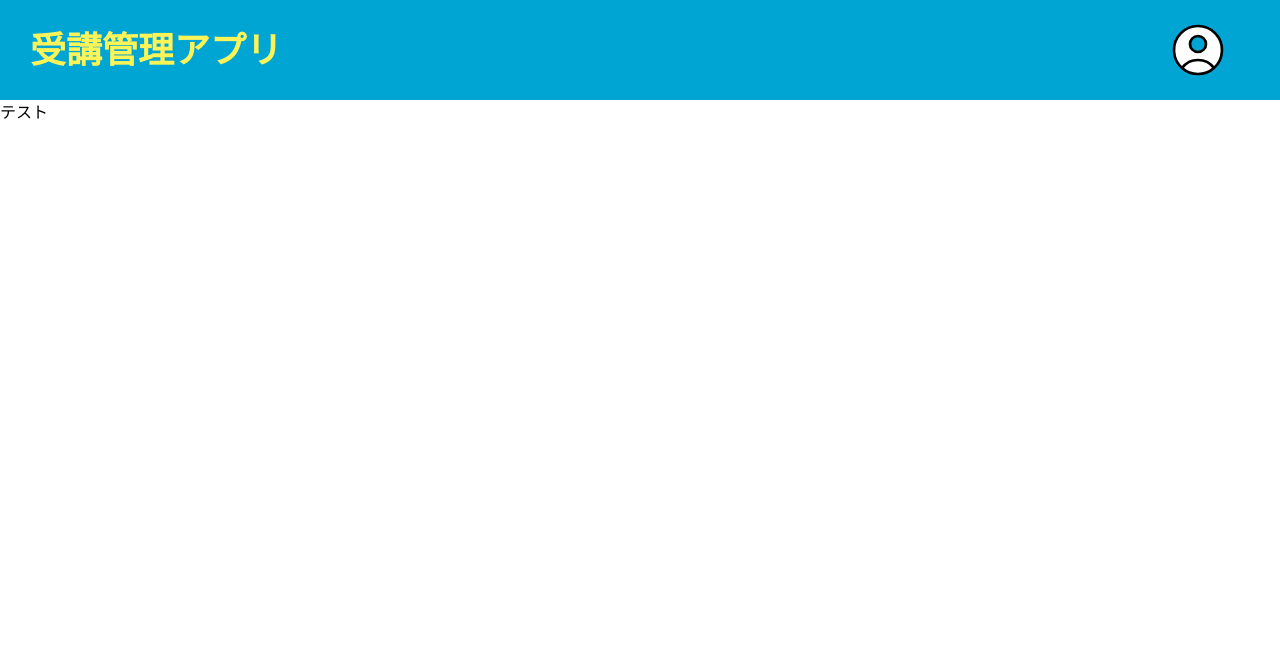
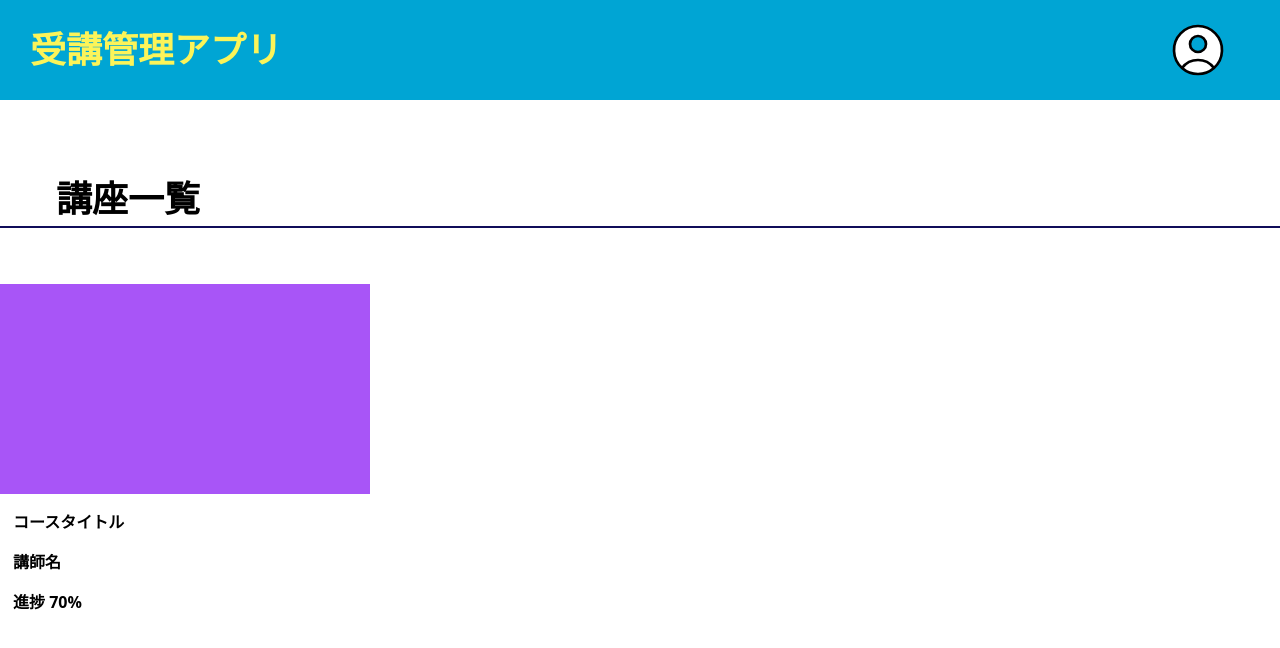
Before and after one commit to yukihiroLaravel/juko_next, a Next.js app: page /courses in a window 1280 px wide. Shown: the top 648 px of the page. Built offline with nearby package versions, Linux system fonts and the light colour scheme.

Commit message:
講座一覧画面 - 見出しの表示まで実装。

```diff
--- /dev/null
+++ b/features/course/CourseCard.tsx
@@ -0,0 +1,14 @@
+const CourseCard = () => {
+  return (
+    <div className="w-[370px] h-auto">
+      <div className="bg-purple-500 h-[210px]">{/* <img src="" alt="" /> */}</div>
+      <div className="h-auto  ml-[13px] mt-[16px]">
+        <p className="font-semibold text-[16px] mb-[16px]">コースタイトル</p>
+        <p className="font-semibold text-[16px] mb-[16px]">講師名</p>
+        <p className="font-semibold text-[16px] mb-[16px]">進捗 70%</p>
+      </div>
+    </div>
+  );
+};
+
+export default CourseCard;
--- /dev/null
+++ b/features/course/CourseCardList.tsx
@@ -0,0 +1,33 @@
+import { Course } from '@/types/Course';
+import CourseCard from './CourseCard';
+
+const CoursesData: Course[] = [
+  {
+    course_id: 1,
+    title: 'PHP入門講座',
+    image: '/course/xxx.png',
+    instructor: {
+      instructor_id: 1,
+      nick_name: 'タロー',
+      last_name: '山田',
+      first_name: '太郎',
+      email: 'test@example.com',
+    },
+    attendance: {
+      attendance_id: 1,
+      progress: 70,
+    },
+  },
+];
+
+const CourseCardList = () => {
+  return (
+    <>
+      {CoursesData.map((course) => {
+        return <CourseCard key={course.course_id} />;
+      })}
+    </>
+  );
+};
+
+export default CourseCardList;
--- a/pages/courses.tsx
+++ b/pages/courses.tsx
@@ -1,11 +1,20 @@
 import { NextPage } from 'next';
 import Header from '@/components/layouts/Header';
+import CourseCardList from '@/features/course/CourseCardList';
+
 const Courses: NextPage = () => {
   return (
-    <div>
+    <>
       <Header />
-      <p>テスト</p>
-    </div>
+      <div className="w-full border-[#100D59] border-b-2 mb-[56px]">
+        <div className="mt-[72px] ml-[56px]">
+          <h2 className="font-semibold text-[36px]">講座一覧</h2>
+        </div>
+      </div>
+      <div className="container mx-auto">
+        <CourseCardList />
+      </div>
+    </>
   );
 };
 
--- /dev/null
+++ b/types/Attendance.tsx
@@ -0,0 +1,4 @@
+export type Attendance = {
+  attendance_id: number;
+  progress: number;
+};
--- /dev/null
+++ b/types/Course.tsx
@@ -0,0 +1,9 @@
+import { Attendance } from './Attendance';
+import { Instructor } from './Instructor';
+export type Course = {
+  course_id: number;
+  title: string;
+  image: string;
+  instructor: Instructor;
+  attendance: Attendance;
+};
```
Also changed, not shown: types/Instructor.tsx (added, +7 -0 lines).
